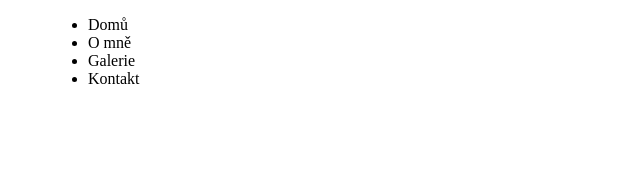
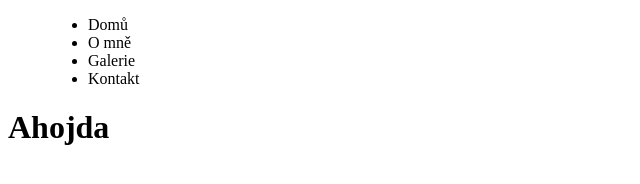
Before and after one commit to votechv/Menu, a plain HTML site: page index.html in a window 1280 px wide. Shown: the whole page, without its empty margins (0-640 px from the left). Drawn offline with Linux system fonts and the light colour scheme.

Commit message:
tvorba nadpisu v indexu

```diff
--- a/index.html
+++ b/index.html
@@ -17,6 +17,8 @@
         </ul>
     </menu>
 
+   <h1> Ahojda </h1>
+
     <script src="app.js"></script>
 </body>
 </html>
```
